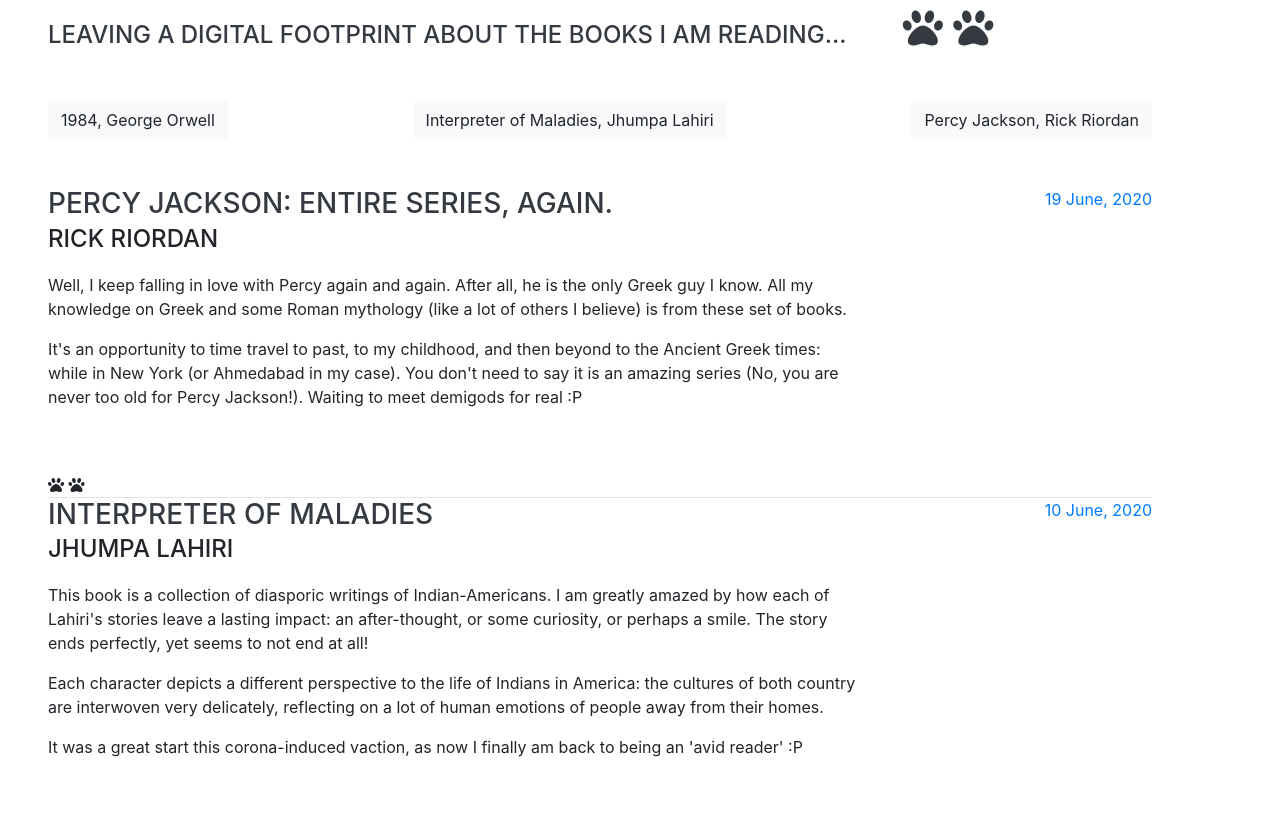
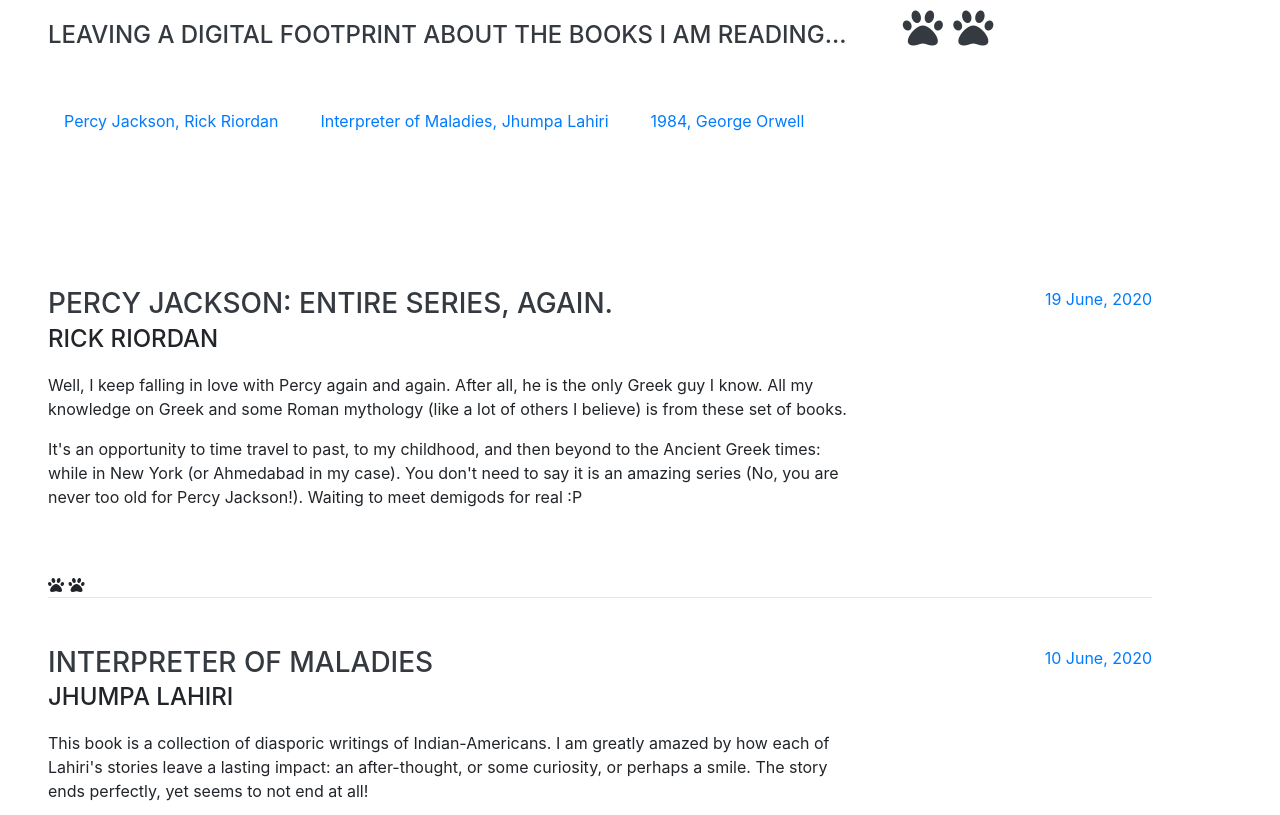
Before and after one commit to HeerAmbavi/HeerAmbavi.github.io, a website with bundled scripts: page blog.html in a window 1280 px wide. Shown: the part 137-952 px from the top of the page. Built offline with nearby package versions, Linux system fonts and the light colour scheme; a web font is replaced by a local one.

Commit message:
fixing buttons

```diff
--- a/blog.html
+++ b/blog.html
@@ -75,14 +75,15 @@
           </h4>
 
           <!-- Add button here -->
-          <div class="blog-item d-flex flex-column flex-md-row justify-content-between mb-5">
-              <a href="#book1" type="button" class="btn btn-light">1984, George Orwell</a>
-              <a href="#book2" type="button" class="btn btn-light">Interpreter of Maladies, Jhumpa Lahiri</a>
-              <a href="#book3" type="button" class="btn btn-light">Percy Jackson, Rick Riordan</a>
+          <div class="blog-item d-flex flex-column flex-md-row mb-5">
+              <span style="padding-right:10px;"><a href="#book3" type="button" class="nav-link js-scroll-trigger">Percy Jackson, Rick Riordan</a></span>
+              <span style="padding-right:10px;"><a href="#book2" type="button" class="nav-link js-scroll-trigger">Interpreter of Maladies, Jhumpa Lahiri</a></span>
+              <span style="padding-right:10px;"><a href="#book1" type="button" class="nav-link js-scroll-trigger">1984, George Orwell</a></span>
           </div>
 
+          <div style="padding-top:50px;"> </div>
           <!-- Add book here -->
-          <div id="book3" class="blog-item d-flex flex-column flex-md-row justify-content-between mb-5">
+          <div id="book3" class="mt-5 blog-item d-flex flex-column flex-md-row justify-content-between mb-5">
               <div class="blog-content">
                 <h3 class="mb-0">Percy Jackson: Entire series, again.</h3>
                 <div class="subheading mb-3">Rick Riordan</div>
@@ -104,7 +105,7 @@
           <hr class="m-0">
 
 
-          <div id="book2" class="blog-item d-flex flex-column flex-md-row justify-content-between mb-5">
+          <div id="book2" class="mt-5 blog-item d-flex flex-column flex-md-row justify-content-between mb-5">
               <div class="blog-content">
                 <h3 class="mb-0">Interpreter of Maladies</h3>
                 <div class="subheading mb-3">Jhumpa Lahiri</div>
@@ -129,7 +130,7 @@
           <hr class="m-0">
 
 
-          <div id="book1" class="blog-item d-flex flex-column flex-md-row justify-content-between mb-5">
+          <div id="book1" class="mt-5 blog-item d-flex flex-column flex-md-row justify-content-between mb-5">
               <div class="blog-content">
                 <h3 class="mb-0">1984</h3>
                 <div class="subheading mb-3">George Orwell</div>
```
